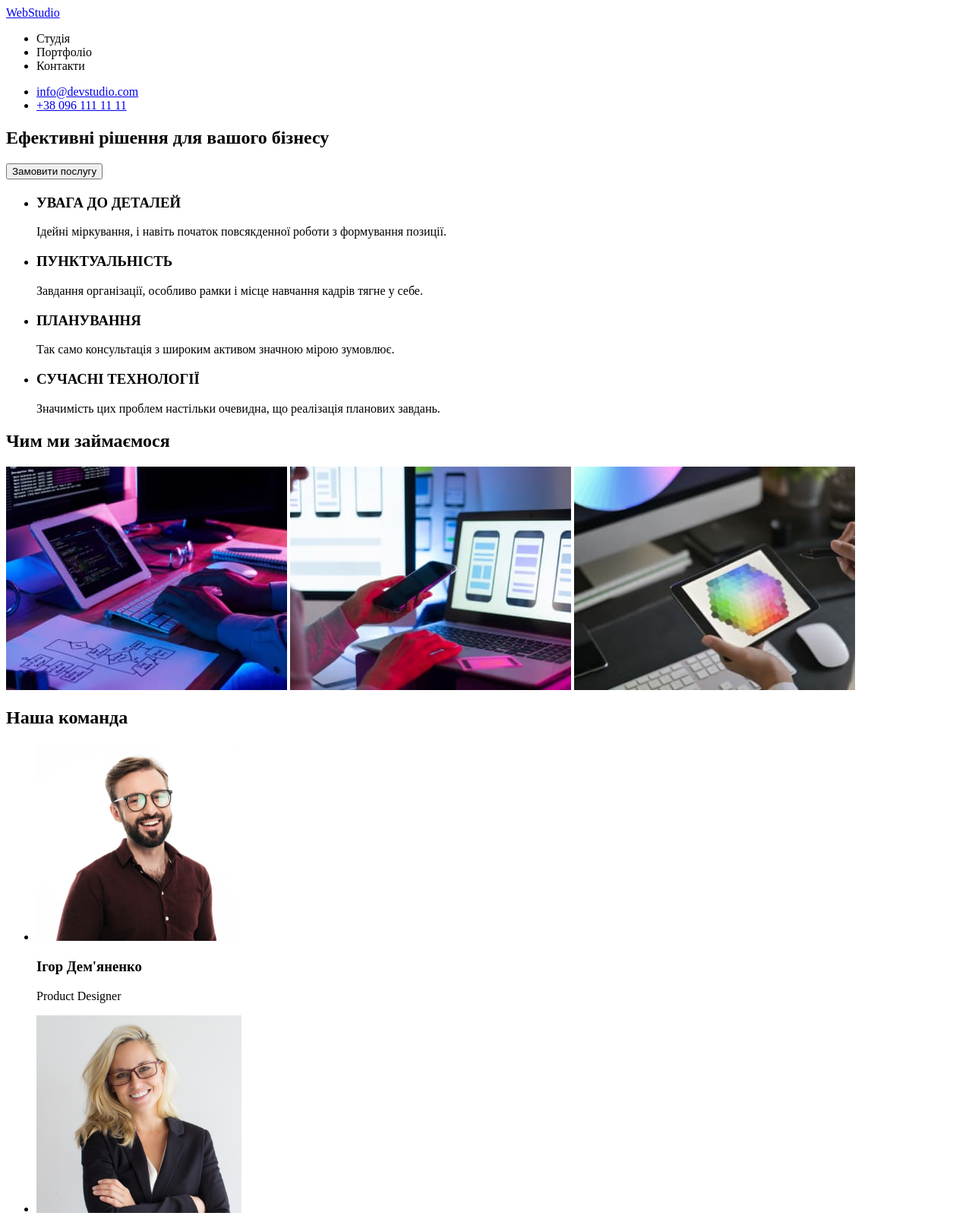
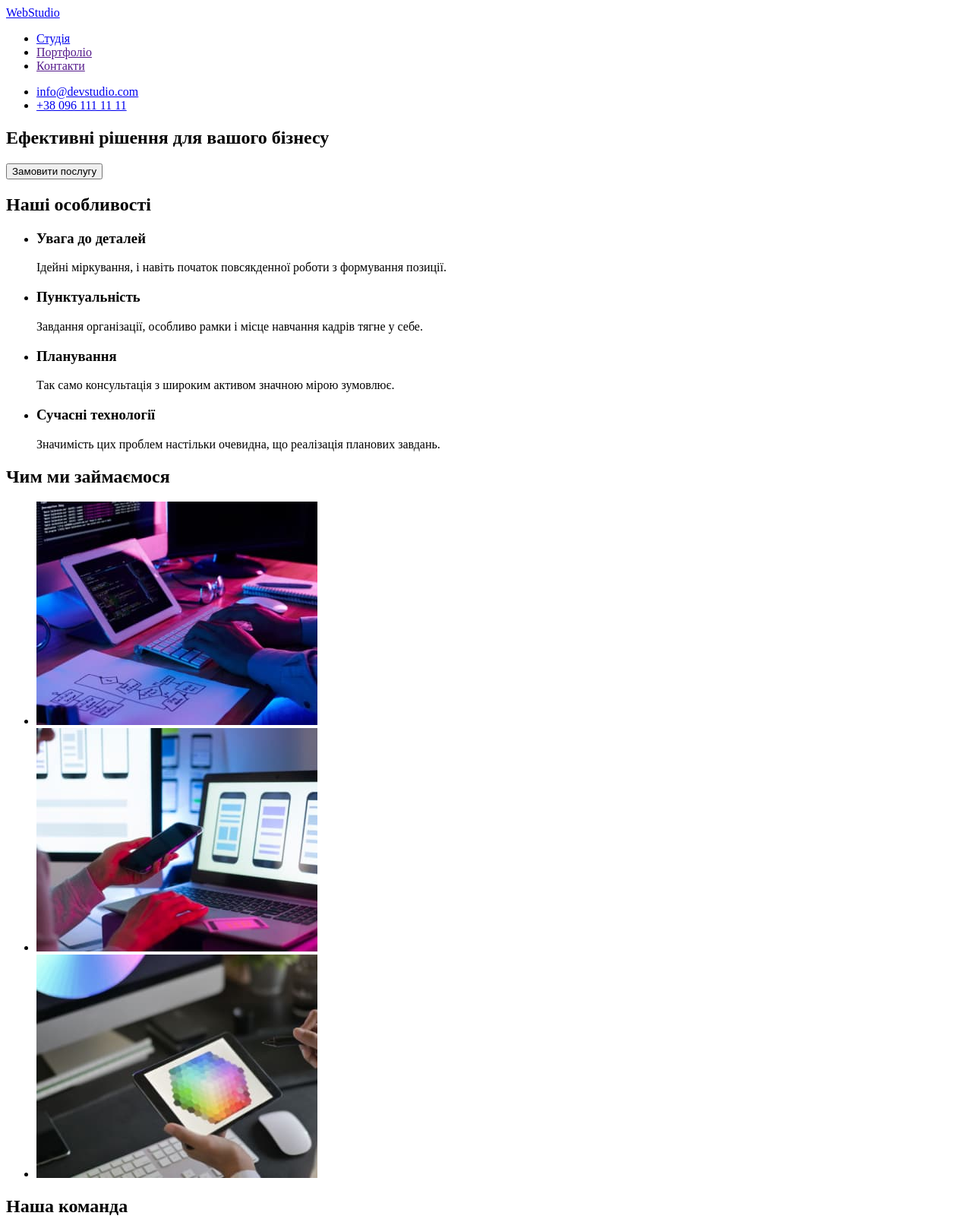
Before and after one commit to biochipman/goit-markup-hw-01, a plain HTML site: page index.html in a window 1280 px wide. Shown: the top 1604 px of the page at 76% size. Drawn offline with Linux system fonts and the light colour scheme.

Commit message:
Вносить фінальні правки

```diff
--- a/index.html
+++ b/index.html
@@ -12,12 +12,12 @@
     <!-- Шапка сайту -->
     <header>
       <nav>
-        <a href="./index.html"><span>Web</span><span>Studio</span></a>
+        <a href="./index.html"><span>Web</span>Studio</a>
 
         <ul>
-          <li>Студія</li>
-          <li>Портфоліо</li>
-          <li>Контакти</li>
+          <li><a href="./index.html">Студія</a></li>
+          <li><a href="">Портфоліо</a></li>
+          <li><a href="">Контакти</a></li>
         </ul>
       </nav>
 
@@ -36,30 +36,30 @@
 
       <!-- Особливості -->
       <section>
-        <h2></h2>
+        <h2>Наші особливості</h2>
         <ul>
           <li>
-            <h3>УВАГА ДО ДЕТАЛЕЙ</h3>
+            <h3>Увага до деталей</h3>
             <p>
               Ідейні міркування, і навіть початок повсякденної роботи з
               формування позиції.
             </p>
           </li>
           <li>
-            <h3>ПУНКТУАЛЬНІСТЬ</h3>
+            <h3>Пунктуальність</h3>
             <p>
               Завдання організації, особливо рамки і місце навчання кадрів тягне
               у себе.
             </p>
           </li>
           <li>
-            <h3>ПЛАНУВАННЯ</h3>
+            <h3>Планування</h3>
             <p>
               Так само консультація з широким активом значною мірою зумовлює.
             </p>
           </li>
           <li>
-            <h3>СУЧАСНІ ТЕХНОЛОГІЇ</h3>
+            <h3>Сучасні технології</h3>
             <p>
               Значимість цих проблем настільки очевидна, що реалізація планових
               завдань.
@@ -71,24 +71,35 @@
       <!-- Чим ми займаємося -->
       <section>
         <h2>Чим ми займаємося</h2>
-        <img
+        <ul>
+          <li>
+            <a href=""
+              ><img
                 src="./images/box1.jpg"
                 width="370"
                 height="294"
                 alt="Верстка макету"
-        />
-        <img
+            /></a>
+          </li>
+          <li>
+            <a href=""
+              ><img
                 src="./images/box2.jpg"
                 width="370"
                 height="294"
                 alt="Адаптація для гаджетів"
-        />
-        <img
+            /></a>
+          </li>
+          <li>
+            <a href=""
+              ><img
                 src="./images/box3.jpg"
                 width="370"
                 height="294"
                 alt="Стилізація сайту"
-        />
+            /></a>
+          </li>
+        </ul>
       </section>
 
       <!-- Наша команда -->
@@ -143,9 +154,18 @@
     <footer>
       <a href="./index.html"><span>Web</span><span>Studio</span></a>
       <address>
-        м. Київ, пр-т Лесі Українки, 26
-        <a href="mailto:info@devstudio.com">info@devstudio.com</a>
-        <a href="tel:+380961111111">+38 096 111 11 11</a>
+        <ul>
+          <li>
+            <a
+              href="https://goo.gl/maps/n3ZvedRcKPrbeR4S9"
+              target="_blank"
+              rel="noreferrer noopener nofollow"
+              >м. Київ, пр-т Лесі Українки, 26</a
+            >
+          </li>
+          <li><a href="mailto:info@devstudio.com">info@devstudio.com</a></li>
+          <li><a href="tel:+380961111111">+38 096 111 11 11</a></li>
+        </ul>
       </address>
     </footer>
   </body>
```
Lines whose indentation alone changed are shown as unchanged.
